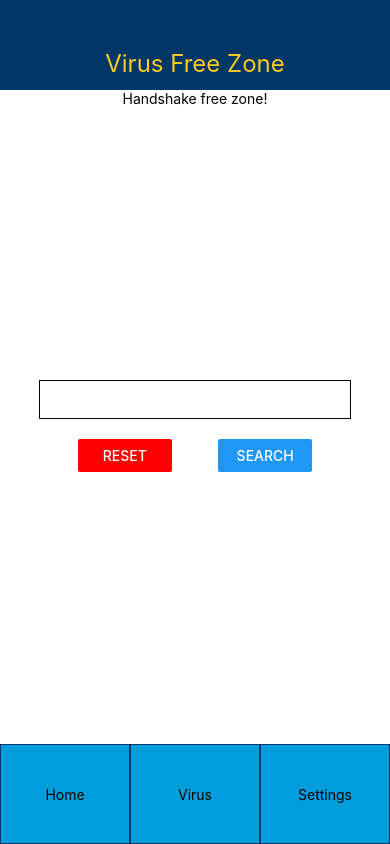
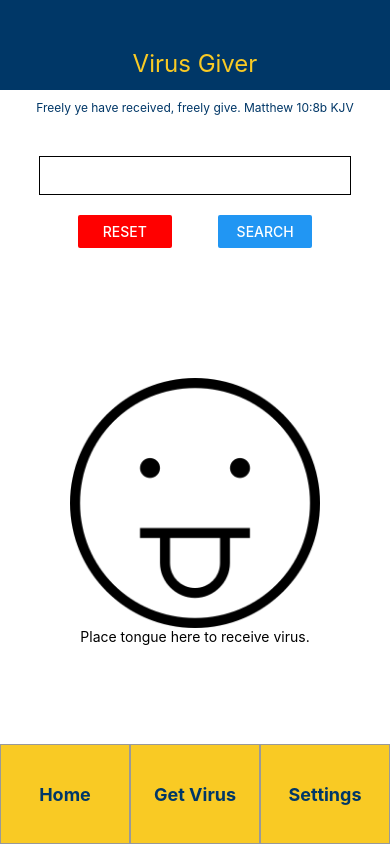
Before and after one commit to stevenhelms/VirusMobile, a React Native app: screen / in a window 390 px wide. Built offline with nearby package versions, Linux system fonts and the light colour scheme.

Commit message:
Humor abounds. Added a new identity to our app.

```diff
--- a/App.js
+++ b/App.js
@@ -4,13 +4,16 @@ import { StyleSheet, Text, View } from 'react-native';
 import Header from './components/Header';
 import SearchInput from './components/SearchInput';
 import TabBar from './components/TabBar';
+import LickHere from './components/LickHere';
+import Verse from './components/Verse';
 
 export default function App() {
   return (
     <View style={styles.screen}>
-      <Header title="Virus Free Zone" />
-      <Text style={{textAlign: 'center'}}>Handshake free zone!</Text>
+      <Header title="Virus Giver" />
+      <Verse verse="Freely ye have received, freely give. Matthew 10:8b KJV" />
       <SearchInput />
+      <LickHere />
       <TabBar />
     </View>
   );
--- /dev/null
+++ b/components/LickHere.js
@@ -0,0 +1,38 @@
+import React from "react";
+import { StyleSheet, View, Image, Text } from "react-native";
+
+const LickHere = props => {
+  return (
+    <View style={styles.container}>
+      <View style={styles.imageContainer}>
+        <Image
+          source={require("../assets/tongue.png")}
+          style={styles.image}
+          resizeMode="contain"
+        />
+      </View>
+      <Text styles={styles.text}>Place tongue here to receive virus.</Text>
+    </View>
+  );
+};
+
+const styles = StyleSheet.create({
+  container: {
+    flex: 3,
+    alignItems: "center",
+    justifyContent: "center"
+  },
+  imageContainer: {
+    width: 250,
+    height: 250
+  },
+  image: {
+    width: "100%",
+    height: "100%"
+  },
+  text: {
+    textAlign: "center"
+  }
+});
+
+export default LickHere;
--- a/components/TabBar.js
+++ b/components/TabBar.js
@@ -8,13 +8,13 @@ const TabBar = props => {
     <View style={styles.container}>
       <View style={styles.itemContainer}>
         <View style={styles.itemBox}>
-          <Text>Home</Text>
+          <Text style={styles.itemText}>Home</Text>
         </View>
         <View style={styles.itemBox}>
-          <Text>Virus</Text>
+          <Text style={styles.itemText}>Get Virus</Text>
         </View>
         <View style={styles.itemBox}>
-          <Text>Settings</Text>
+          <Text style={styles.itemText}>Settings</Text>
         </View>
       </View>
     </View>
@@ -25,7 +25,7 @@ const styles = StyleSheet.create({
   container: {
     height: barHeight,
     width: "100%",
-    backgroundColor: "#009ddc"
+    backgroundColor: "#f9ca24"
   },
   itemContainer: {
     flexDirection: "row",
@@ -37,7 +37,14 @@ const styles = StyleSheet.create({
     justifyContent: "center",
     height: barHeight,
     borderWidth: 1,
-    borderColor: '#003767'
+    borderColor: '#999',
+  },
+  itemText: {
+    color: '#003767',
+    textAlign: 'center',
+    fontWeight: '700',
+    fontSize: 18
+
   }
 });
 
--- /dev/null
+++ b/components/Verse.js
@@ -0,0 +1,27 @@
+import React from "react";
+import { StyleSheet, View, Text } from "react-native";
+
+const Verse = props => {
+  return (
+    <View style={styles.container}>
+      <Text style={styles.text}>{props.verse}</Text>
+    </View>
+  );
+};
+
+const styles = StyleSheet.create({
+  container: {
+    width: "100%",
+    alignItems: "center",
+    justifyContent: "center",
+    padding: 10
+  },
+  text: {
+    color: "#003767",
+    fontSize: 12,
+    alignItems: "center",
+    justifyContent: "center"
+  }
+});
+
+export default Verse;
```
